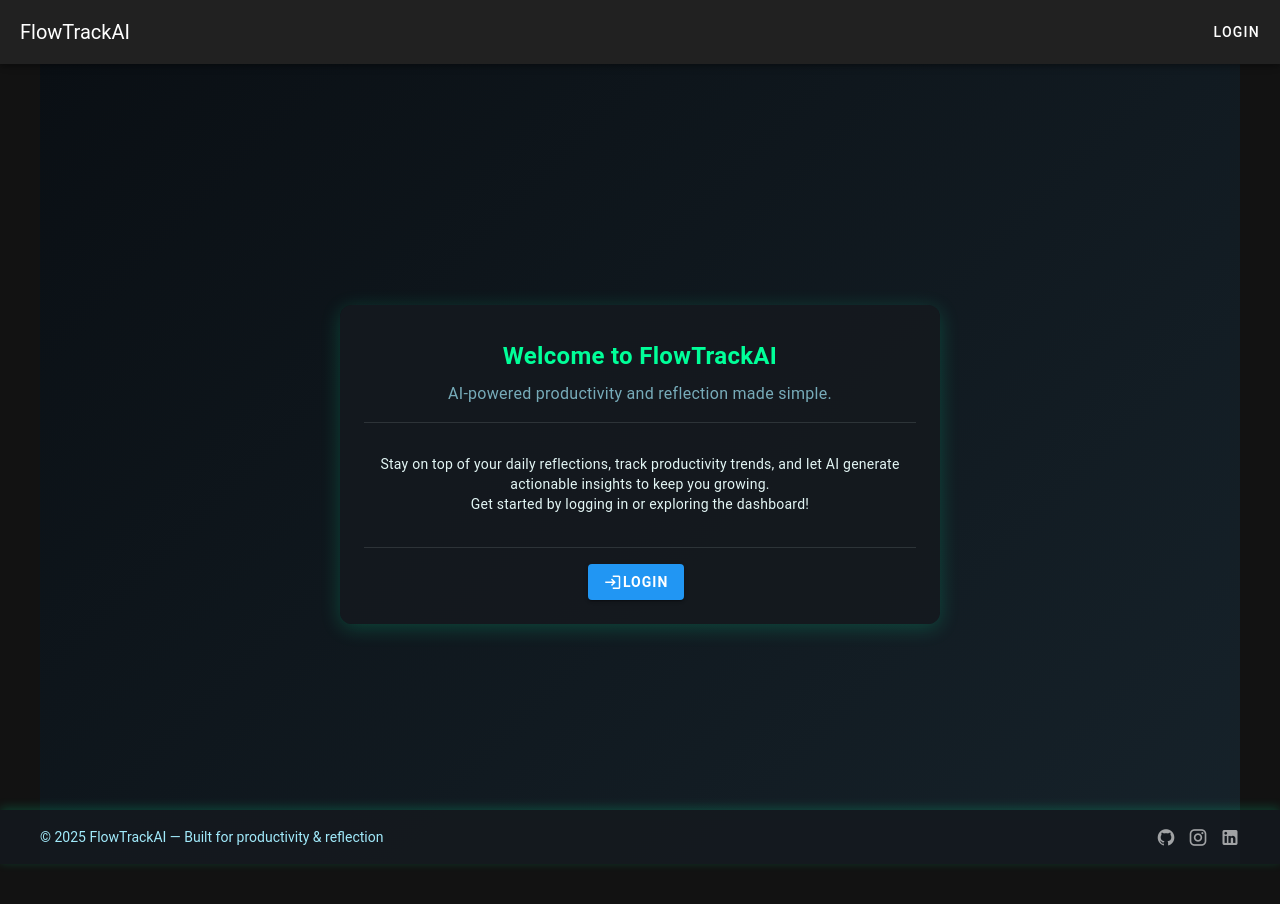
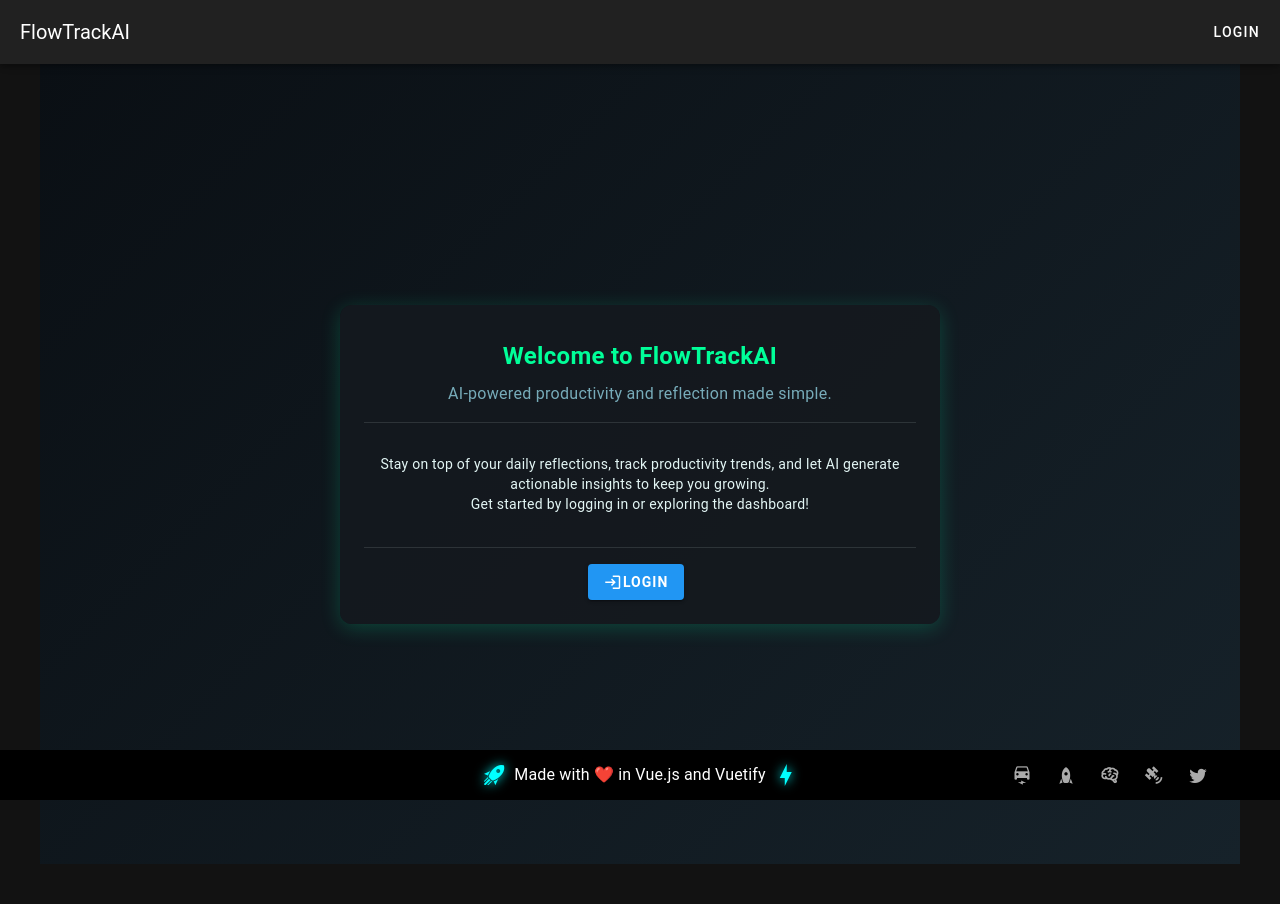
Before and after one commit to Mapacherama/FlowTareaAIFrontEnd, a Vue app: page / in a window 1280 px wide. Shown: the top 904 px of the page. Before the commit the page ends 864 px from the top, so only its background shows below. Built offline with nearby package versions, Linux system fonts and the light colour scheme.

Commit message:
Updating the Footer (again)

```diff
--- a/src/App.vue
+++ b/src/App.vue
@@ -14,17 +14,4 @@ import AppFooter from '@/components/AppFooter.vue';
 </script>
 
 <style>
-/* Ensure full height layout */
-#app, .v-application {
-  display: flex;
-  flex-direction: column;
-  min-height: 100vh;
-}
-
-.main-content {
-  flex: 1; /* Pushes footer down */
-  display: flex;
-  justify-content: center;
-  align-items: center;
-}
 </style>
--- a/src/components/AppFooter.vue
+++ b/src/components/AppFooter.vue
@@ -1,77 +1,104 @@
 <template>
-  <v-footer class="footer-container">
-    <div class="footer-content">
-      <p class="footer-text">&copy; {{ currentYear }} FlowTrackAI — Built for productivity & reflection</p>
-      <div class="social-icons">
-        <a v-for="item in socialLinks"
-           :key="item.title"
-           :href="item.href"
-           :title="item.title"
-           class="social-link"
-           rel="noopener noreferrer"
-           target="_blank">
-          <v-icon :icon="item.icon" size="20" />
-        </a>
-      </div>
+  <v-footer height="50" app class="elon-footer">
+    <div class="d-flex align-center mx-auto">
+      <v-icon class="icon-glow" size="24">mdi-rocket-launch</v-icon>
+      <span class="ml-2 text-subtitle-1">Made with ❤️ in Vue.js and Vuetify</span>
+      <v-icon class="icon-glow ml-2" size="24">mdi-lightning-bolt</v-icon>
+    </div>
+
+    <div class="social-links">
+      <a
+        v-for="item in items"
+        :key="item.title"
+        :href="item.href"
+        :title="item.title"
+        class="mx-3 social-link"
+        rel="noopener noreferrer"
+        target="_blank"
+      >
+        <v-icon
+          :icon="item.icon"
+          size="20"
+          class="social-icon"
+        />
+      </a>
     </div>
   </v-footer>
 </template>
 
-<script setup lang="ts">
-import { ref } from 'vue';
-
-const currentYear = ref(new Date().getFullYear());
-
-const socialLinks = [
-  { title: 'GitHub', icon: 'mdi-github', href: 'https://github.com/Mapacherama' },
-  { title: 'Instagram', icon: 'mdi-instagram', href: 'https://instagram.com/yourproject' },
-  { title: 'LinkedIn', icon: 'mdi-linkedin', href: 'https://www.linkedin.com/in/jerome-tesselaar/' },
+<script setup>
+const items = [
+  {
+    title: "Tesla",
+    icon: "mdi-car-electric",
+    href: "https://www.tesla.com/",
+  },
+  {
+    title: "SpaceX",
+    icon: "mdi-rocket",
+    href: "https://www.spacex.com/",
+  },
+  {
+    title: "Neuralink",
+    icon: "mdi-brain",
+    href: "https://neuralink.com/",
+  },
+  {
+    title: "Starlink",
+    icon: "mdi-satellite-variant",
+    href: "https://www.starlink.com/",
+  },
+  {
+    title: "Twitter (X)",
+    icon: "mdi-twitter",
+    href: "https://x.com/elonmusk",
+  },
+  {
+    title: "Boring Company",
+    icon: "mdi-drill",
+    href: "https://www.boringcompany.com/",
+  },
 ];
 </script>
 
 <style scoped>
-/* Minimalistic, futuristic, and clean footer */
-.footer-container {
-  background: rgba(20, 25, 30, 0.9); /* Dark futuristic transparency */
-  color: #e3f6f5; /* Soft contrast for eye comfort */
-  padding: 15px 20px;
+.elon-footer {
+  background: #000;
+  color: white;
   display: flex;
-  justify-content: center;
-  align-items: center;
-  box-shadow: 0 -2px 10px rgba(0, 255, 170, 0.2);
-  height: 60px; /* Ensures a fixed height */
-  width: 100%;
-  position: absolute;
-  bottom: 0;
+  justify-content: space-between;
+  padding: 10px 20px;
+  position: relative;
 }
 
-.footer-content {
+.social-links {
   display: flex;
   align-items: center;
-  justify-content: space-between;
-  width: 100%;
-  max-width: 1200px;
-  text-align: center;
+  position: absolute;
+  right: 16px;
 }
 
-.footer-text {
-  font-size: 14px;
-  color: #a1eafb;
+.social-link .v-icon {
+  color: #aaa;
+  transition: transform 0.3s ease-in-out, color 0.2s ease-in-out;
 }
 
-.social-icons {
-  display: flex;
-  gap: 12px;
+.social-link .v-icon:hover {
+  color: #fff;
+  transform: scale(1.3);
 }
 
-.social-link {
-  color: rgba(var(--v-theme-on-background), 0.6);
-  text-decoration: none;
-  transition: 0.3s ease-in-out;
+.icon-glow {
+  color: #0ff;
+  animation: glow 1.5s infinite alternate;
 }
 
-.social-link:hover {
-  color: #00ff99; /* Neon green accent */
-  transform: scale(1.1);
+@keyframes glow {
+  from {
+    text-shadow: 0 0 5px rgba(0, 255, 255, 0.7);
+  }
+  to {
+    text-shadow: 0 0 15px rgba(0, 255, 255, 1);
+  }
 }
 </style>
```
